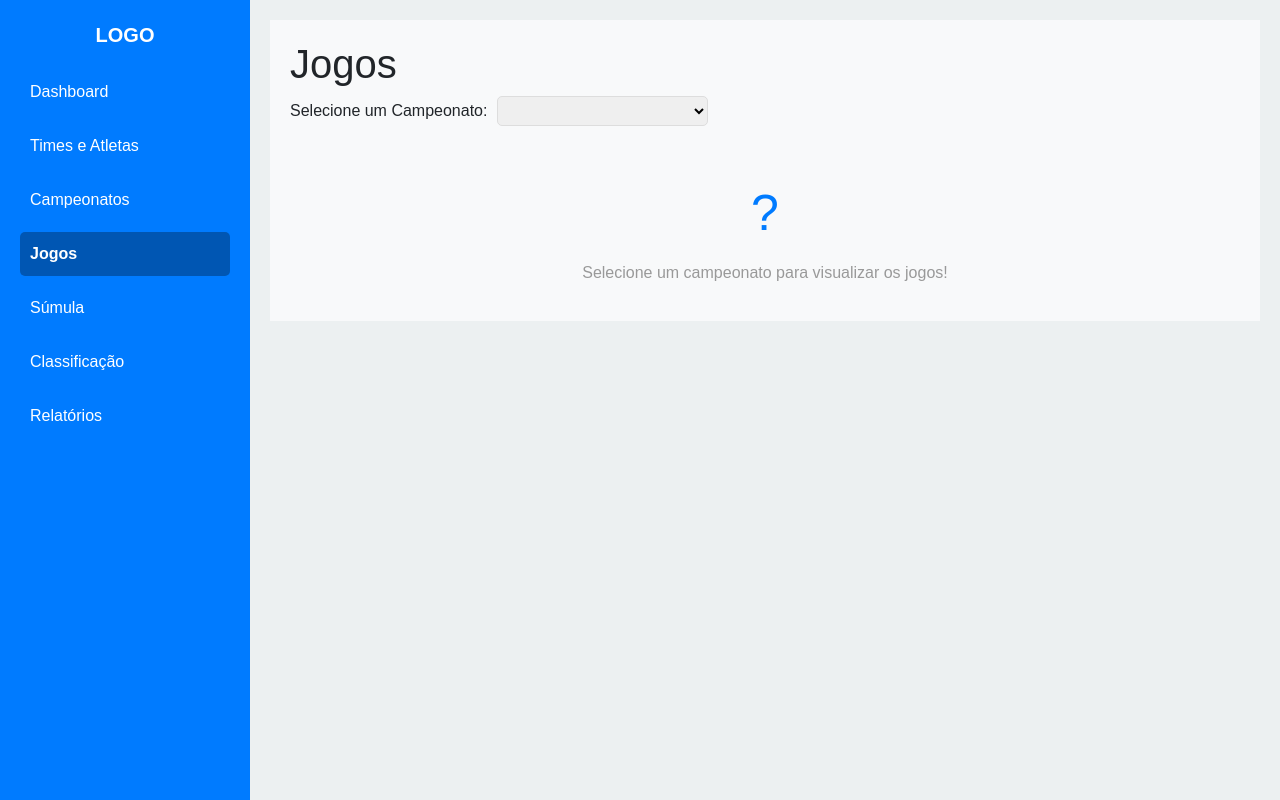
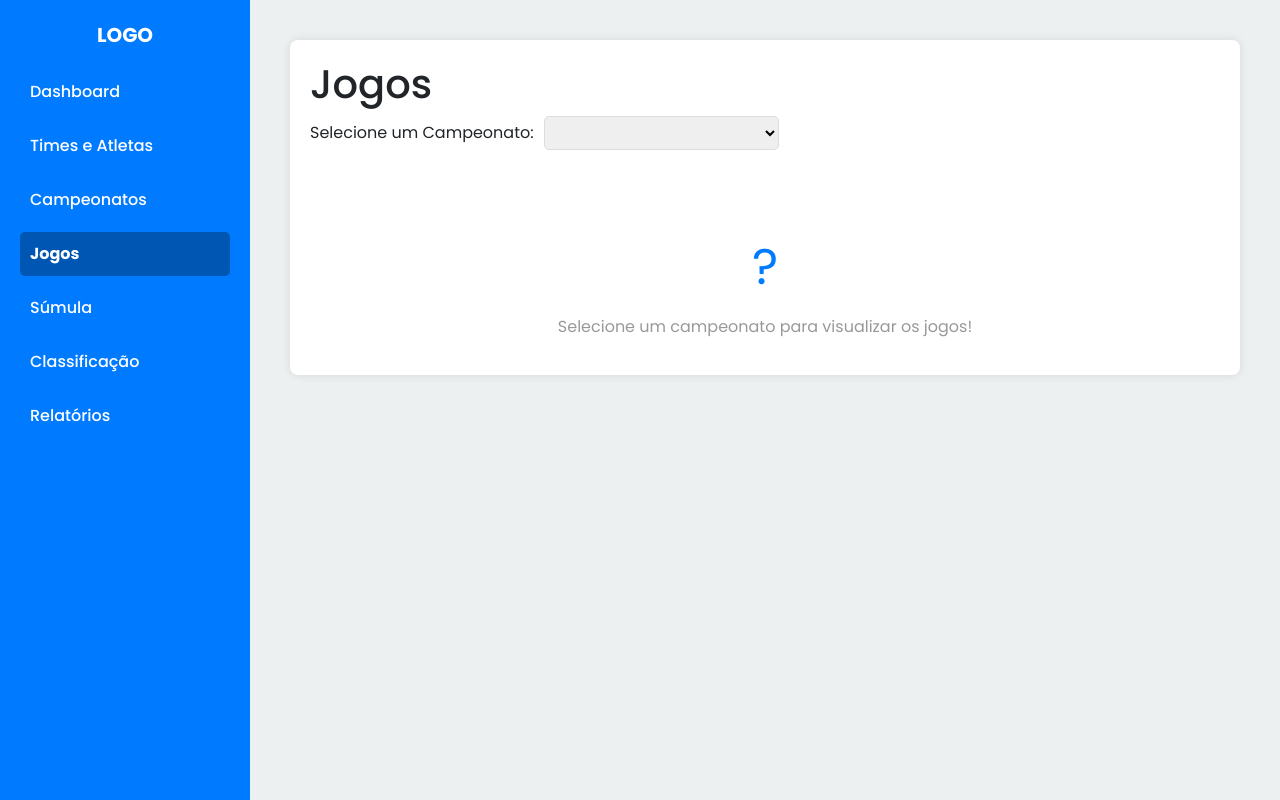
Before and after one commit to PedroFaria06/Gerenciador_Campeonatos_Esportivos, an Angular app: page /jogos in a window 1280 px wide. Built offline with nearby package versions, Linux system fonts and the light colour scheme; a small style sheet from the web is missing.

Commit message:
Ajuste estilização páginas

```diff
--- a/src/app/app.component.css
+++ b/src/app/app.component.css
@@ -1,7 +1,12 @@
+@import url('https://fonts.googleapis.com/css2?family=Poppins:ital,wght@0,100;0,200;0,300;0,400;0,500;0,600;0,700;0,800;0,900;1,100;1,200;1,300;1,400;1,500;1,600;1,700;1,800;1,900&display=swap');
+
+* {
+  font-family: 'Poppins', sans-serif;
+}
+
 .dashboard-container {
   display: flex;
   height: 100vh;
-  font-family: Arial, sans-serif;
 }
 
 /* Sidebar azul */
--- a/src/app/classificacao/classificacao.component.html
+++ b/src/app/classificacao/classificacao.component.html
@@ -1,12 +1,6 @@
 <div class="relatorio-container">
   <!-- Main Content -->
   <div class="content">
-    <!-- Header -->
-    <div class="header">
-      <button class="menu-button" (click)="toggleForm()">☰</button>
-      <div class="profile-icon">👤</div>
-    </div>
-
     <!-- Grid Layout -->
     <div class="campeonato-grid">
       <!-- Seletor campeonato -->
--- a/src/app/jogos/jogos.component.css
+++ b/src/app/jogos/jogos.component.css
@@ -28,9 +28,13 @@
   }
 
   .content {
-    flex-grow: 1;
+    display: flex;
+    flex-direction: column;
     padding: 20px;
-    background-color: #f8f9fa;
+    background: #fff;
+    border-radius: 8px;
+    box-shadow: 0 0 10px rgba(0, 0, 0, 0.1);
+    margin: 20px;
   }
 
   .select-campeonato {
--- a/src/app/relatorio/relatorio.component.html
+++ b/src/app/relatorio/relatorio.component.html
@@ -1,14 +1,6 @@
 <div class="relatorio-container">
-
-
   <!-- Main Content -->
   <div class="content">
-    <!-- Header -->
-    <div class="header">
-      <button class="menu-button" (click)="toggleForm()">☰</button>
-      <div class="profile-icon">👤</div>
-    </div>
-
     <!-- Grid Layout -->
     <div class="relatorio-grid">
       <!-- Label relatório -->
--- a/src/app/sumula/sumula.component.css
+++ b/src/app/sumula/sumula.component.css
@@ -31,6 +31,9 @@
     flex-grow: 1;
     padding: 20px;
     background-color: #f8f9fa;
+    border-radius: 8px;
+    box-shadow: 0 0 10px rgba(0, 0, 0, 0.1);
+    margin: 20px;
   }
 
   .dropdown-container {
--- a/src/app/teams-and-athletes/teams-and-athletes.component.css
+++ b/src/app/teams-and-athletes/teams-and-athletes.component.css
@@ -1,3 +1,9 @@
+@import url('https://fonts.googleapis.com/css2?family=Poppins:ital,wght@0,100;0,200;0,300;0,400;0,500;0,600;0,700;0,800;0,900;1,100;1,200;1,300;1,400;1,500;1,600;1,700;1,800;1,900&display=swap');
+
+* {
+  font-family: 'Poppins', sans-serif;
+}
+
 /* Remove a barra superior */
 .header {
   display: none !important;
@@ -53,8 +59,7 @@
   display: flex;
   flex-direction: column;
   width: 100%;
-  padding: 1em;
-  margin-left: 250px;
+
 }
 
 .register-btn {
@@ -111,6 +116,7 @@
 .arrow-options {
   align-self: flex-end;
   margin-bottom: 1rem;
+  margin-right: 1.5rem;
 }
 
 .option-btn {
--- a/src/app/teams-and-athletes/teams-and-athletes.component.html
+++ b/src/app/teams-and-athletes/teams-and-athletes.component.html
@@ -19,9 +19,6 @@
                         <button (click)="openModal('Editar Time')">Editar</button>
                         <button (click)="openRemoveModal(team)">Remover</button>
                     </div>
-                    <span class="material-symbols-outlined arrow-icon" (click)="toggleExpand(team)">
-                        arrow_back_ios
-                    </span>
                 </div>
                 <div class="expandable" [class.expanded]="team.isExpanded">
                     <table class="data-table">
```
Also changed, not shown: 1 other file (tests, documents, lock files or other folders).
